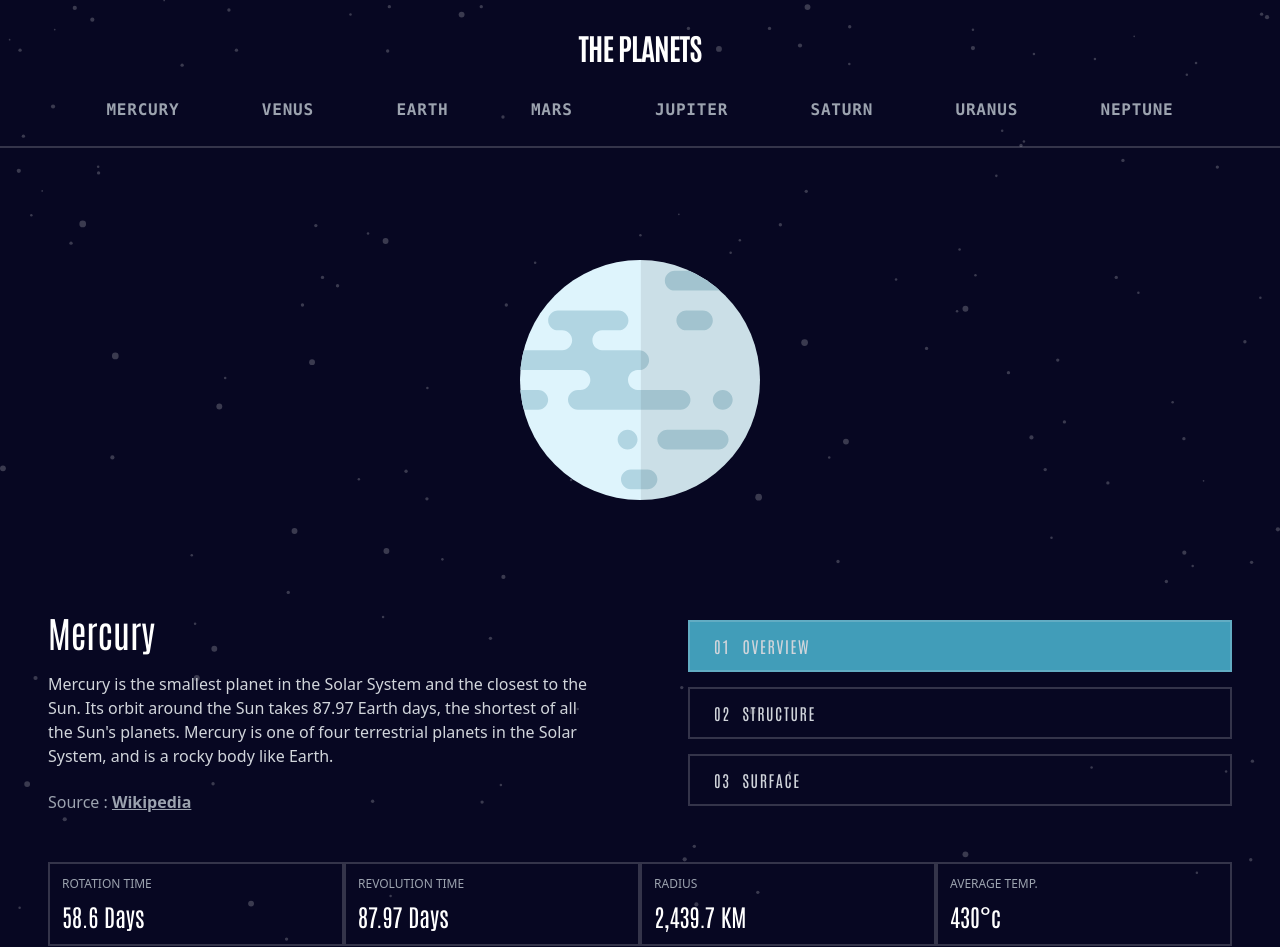
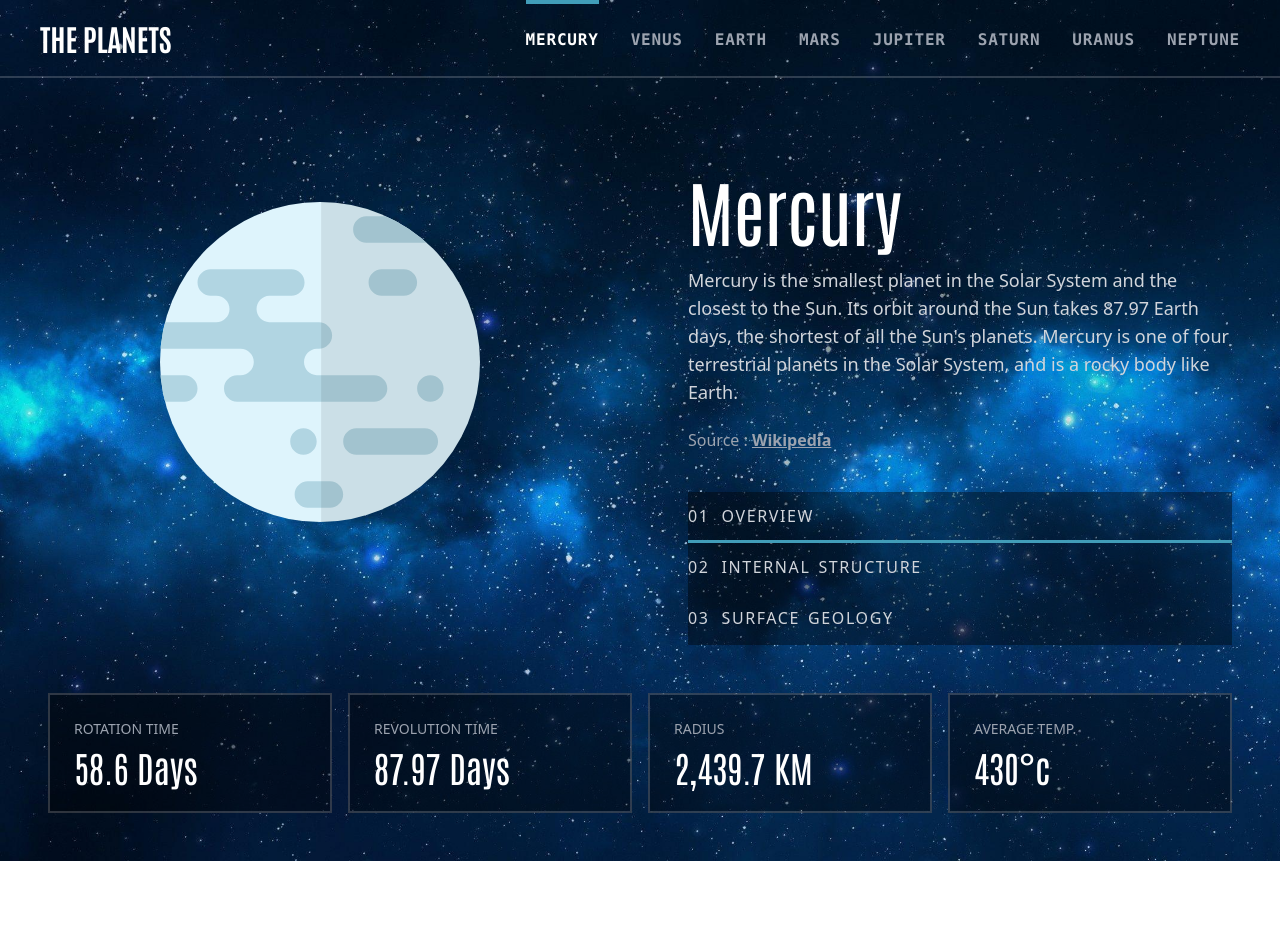
Before and after one commit to kisza18/planets, a Vue app: page /mercury in a window 1280 px wide. Shown: the top 947 px of the page. Built offline with nearby package versions, Linux system fonts and the light colour scheme; some icons are missing.

Commit message:
20211130

```diff
--- a/public/index.html
+++ b/public/index.html
@@ -10,6 +10,10 @@
       href="https://pro.fontawesome.com/releases/v5.10.0/css/all.css"
       integrity="sha384-AYmEC3Yw5cVb3ZcuHtOA93w35dYTsvhLPVnYs9eStHfGJvOvKxVfELGroGkvsg+p"
       crossorigin="anonymous"
+    />
+    <link
+      rel="stylesheet"
+      href="https://cdnjs.cloudflare.com/ajax/libs/animate.css/4.1.1/animate.min.css"
     />
 
     <title>The Planets</title>
--- a/src/components/Buttons.vue
+++ b/src/components/Buttons.vue
@@ -4,24 +4,24 @@
   >
     <button
       id="overviewBtn"
-      class="btn text-gray-300 tracking-widest active py-3 md:flex md:w-full md:px-6 md:border-2 md:border-opacity-20"
+      class="btn text-gray-300 tracking-widest active py-3 md:flex md:w-full md:px-6 md:border-2 md:border-opacity-20 md:font-sans md:font-bold lg:mb-5 bg-black bg-opacity-40"
     >
       <span class="hidden md:flex pr-3">01</span>
       OVERVIEW
     </button>
     <button
       id="structureBtn"
-      class="btn text-gray-300 tracking-widest py-3 md:flex md:w-full md:px-6 md:border-2 md:border-opacity-20"
+      class="btn text-gray-300 tracking-widest py-3 md:flex md:w-full md:px-6 md:border-2 md:border-opacity-20 md:font-sans md:font-bold lg:mb-5 bg-black bg-opacity-40"
     >
       <span class="hidden md:flex pr-3">02</span>
-      STRUCTURE
+      <span class="hidden md:flex pr-2">INTERNAL</span>STRUCTURE
     </button>
     <button
       id="surfaceBtn"
-      class="btn text-gray-300 tracking-widest py-3 md:flex md:w-full md:px-6 md:border-2 md:border-opacity-20"
+      class="btn text-gray-300 tracking-widest py-3 md:flex md:w-full md:px-6 md:border-2 md:border-opacity-20 md:font-sans md:font-bold lg:mb-10 bg-black bg-opacity-40"
     >
       <span class="hidden md:flex pr-3">03</span>
-      SURFACE
+      SURFACE<span class="hidden md:flex pl-2">GEOLOGY</span>
     </button>
   </div>
 </template>
@@ -36,7 +36,7 @@ export default {
 </script>
 
 <style scoped>
-@media screen and (max-width: 700px) {
+@media screen and (max-width: 767px) {
   button {
     border-bottom: 3px solid transparent;
   }
@@ -44,9 +44,16 @@ export default {
     border-bottom: 3px solid #419db9;
   }
 }
-@media screen and (min-width: 800px) {
+@media screen and (min-width: 768px) {
   .active {
     background-color: #419db9;
   }
+  button {
+    transition: 0.2s ease-in;
+  }
+  button:hover {
+    background: rgb(43, 42, 51);
+    transition: 0.2s ease-in;
+  }
 }
 </style>
--- a/src/components/Images.vue
+++ b/src/components/Images.vue
@@ -4,19 +4,19 @@
       :src="require(`../images/${planet}`)"
       alt="planet"
       id="planetImage"
-      class="w-44 md:w-60"
+      class="w-44 md:w-60 lg:w-80"
     />
     <img
       :src="require(`../images/${internal}`)"
       alt="internal"
       id="internalImage"
-      class="w-44 hidden md:w-60"
+      class="w-44 hidden md:w-80"
     />
     <img
       :src="require(`../images/${geology}`)"
       alt="geology"
       id="geologyImage"
-      class="absolute w-24 top-60 hidden md:w-36"
+      class="absolute w-24 top-60 hidden md:w-36 lg:top-96"
     />
   </div>
 </template>
--- a/src/components/Infos.vue
+++ b/src/components/Infos.vue
@@ -1,7 +1,10 @@
 <template>
-  <div class="px-16 md:text-left md:px-12">
-    <h1 class="text-4xl text-white pb-5">{{ name }}</h1>
-    <p id="contentText" class="text-gray-300 pb-10 font-sans font-thin md:pb-5">
+  <div class="px-16 md:text-left md:px-12 lg:pt-24 lg:mb-10">
+    <h1 class="text-4xl text-white pb-5 lg:text-7xl">{{ name }}</h1>
+    <p
+      id="contentText"
+      class="text-gray-300 pb-10 font-sans font-thin md:pb-5 lg:text-lg"
+    >
       {{ content }}
     </p>
     <span class="text-gray-400 font-sans font-thin"
--- a/src/components/Numbers.vue
+++ b/src/components/Numbers.vue
@@ -1,28 +1,40 @@
 <template>
-  <div class="w-full px-12 py-10 grid grid-cols-4">
+  <div class="w-full px-12 py-10 grid grid-cols-4 md:gap-4">
     <div
-      class="flex justify-between items-center border-2 border-opacity-20 py-3 px-5 my-2 col-span-4 md:col-span-1 md:flex-col md:items-start md:px-3"
+      class="flex justify-between items-center border-2 border-opacity-20 py-3 px-5 my-2 col-span-4 md:col-span-1 md:flex-col md:items-start md:px-3 lg:p-6 bg-black bg-opacity-40"
     >
-      <p class="text-gray-400 font-sans text-xs md:pb-2">ROTATION TIME</p>
-      <h2 class="text-white text-xl md:text-2xl">{{ rotation }}</h2>
+      <p class="text-gray-400 font-sans text-xs md:pb-2 lg:text-sm">
+        ROTATION TIME
+      </p>
+      <h2 class="text-white text-xl md:text-2xl lg:text-4xl">
+        {{ rotation }}
+      </h2>
     </div>
     <div
-      class="flex justify-between items-center border-2 border-opacity-20 py-3 px-5 my-2 col-span-4 md:col-span-1 md:flex-col md:items-start md:px-3"
+      class="flex justify-between items-center border-2 border-opacity-20 py-3 px-5 my-2 col-span-4 md:col-span-1 md:flex-col md:items-start md:px-3 lg:p-6 bg-black bg-opacity-40"
     >
-      <p class="text-gray-400 font-sans text-xs md:pb-2">REVOLUTION TIME</p>
-      <h2 class="text-white text-xl md:text-2xl">{{ revolution }}</h2>
+      <p class="text-gray-400 font-sans text-xs md:pb-2 lg:text-sm">
+        REVOLUTION TIME
+      </p>
+      <h2 class="text-white text-xl md:text-2xl lg:text-4xl">
+        {{ revolution }}
+      </h2>
     </div>
     <div
-      class="flex justify-between items-center border-2 border-opacity-20 py-3 px-5 my-2 col-span-4 md:col-span-1 md:flex-col md:items-start md:px-3"
+      class="flex justify-between items-center border-2 border-opacity-20 py-3 px-5 my-2 col-span-4 md:col-span-1 md:flex-col md:items-start md:px-3 lg:p-6 bg-black bg-opacity-40"
     >
-      <p class="text-gray-400 font-sans text-xs md:pb-2">RADIUS</p>
-      <h2 class="text-white text-xl md:text-2xl">{{ radius }}</h2>
+      <p class="text-gray-400 font-sans text-xs md:pb-2 lg:text-sm">RADIUS</p>
+      <h2 class="text-white text-xl md:text-2xl lg:text-4xl">{{ radius }}</h2>
     </div>
     <div
-      class="flex justify-between items-center border-2 border-opacity-20 py-3 px-5 my-2 col-span-4 md:col-span-1 md:flex-col md:items-start md:px-3"
+      class="flex justify-between items-center border-2 border-opacity-20 py-3 px-5 my-2 col-span-4 md:col-span-1 md:flex-col md:items-start md:px-3 lg:p-6 bg-black bg-opacity-40"
     >
-      <p class="text-gray-400 font-sans text-xs md:pb-2">AVERAGE TEMP.</p>
-      <h2 class="text-white text-xl md:text-2xl">{{ temperature }}</h2>
+      <p class="text-gray-400 font-sans text-xs md:pb-2 lg:text-sm">
+        AVERAGE TEMP.
+      </p>
+      <h2 class="text-white text-xl md:text-2xl lg:text-4xl">
+        {{ temperature }}
+      </h2>
     </div>
   </div>
 </template>
--- a/src/components/TheNavbar.vue
+++ b/src/components/TheNavbar.vue
@@ -1,7 +1,9 @@
 <template>
-  <div class="navbar w-full bg-transparent ">
   <div
-      class="flex items-center justify-between px-6 py-5 tracking-tighter border-b-2 border-opacity-20 md:justify-center md:border-none"
+    class="navbar w-full bg-transparent border-b-2 border-opacity-20 md:border-none"
+  >
+    <div
+      class="flex items-center justify-between px-6 py-5 tracking-tighter md:justify-center lg:hidden"
     >
       <a href="/" class="text-3xl font-bold text-white leading-none md:py-3"
         >THE PLANETS</a
@@ -153,65 +155,100 @@
     </ul>
 
     <!-- desktop nav -->
+    <div class="border-b-2 border-opacity-20">
       <div
-      class="desktop_nav hidden md:flex items-center justify-evenly text-gray-400 border-b-2 border-opacity-20 pb-6 pt-1 px-6"
+        class="desktop_nav hidden md:flex items-center justify-between text-gray-400 pb-6 pt-1 lg:pt-0 px-10 lg:pb-0 mx-auto"
       >
-      <router-link to="/mercury" class="flex justify-between items-center">
+        <a
+          href="/"
+          class="text-3xl font-bold text-white leading-none hidden lg:flex"
+          >THE PLANETS</a
+        >
+        <div
+          class="hidden md:flex items-center justify-evenly w-full lg:w-auto"
+        >
+          <router-link
+            to="/mercury"
+            class="cta_links flex justify-between items-center mr-8 lg:border-t-4 lg:border-transparent lg:py-6"
+          >
             <div class="flex items-center">
               <span class="text-md font-mono font-bold tracking-wider" href=""
                 >MERCURY</span
               >
             </div>
           </router-link>
-      <router-link to="/venus" class="flex justify-between items-center">
+          <router-link
+            to="/venus"
+            class="cta_links flex justify-between items-center mr-8 lg:border-t-4 lg:border-transparent lg:py-6"
+          >
             <div class="flex items-center">
               <span class="text-md font-mono font-bold tracking-wider" href=""
                 >VENUS</span
               >
             </div>
           </router-link>
-      <router-link to="/earth" class="flex justify-between items-center">
+          <router-link
+            to="/earth"
+            class="cta_links flex justify-between items-center mr-8 lg:border-t-4 lg:border-transparent lg:py-6"
+          >
             <div class="flex items-center">
               <span class="text-md font-mono font-bold tracking-wider" href=""
                 >EARTH</span
               >
             </div>
           </router-link>
-      <router-link to="/mars" class="flex justify-between items-center">
+          <router-link
+            to="/mars"
+            class="cta_links flex justify-between items-center mr-8 lg:border-t-4 lg:border-transparent lg:py-6"
+          >
             <div class="flex items-center">
               <span class="text-md font-mono font-bold tracking-wider" href=""
                 >MARS</span
               >
             </div>
           </router-link>
-      <router-link to="/jupiter" class="flex justify-between items-center">
+          <router-link
+            to="/jupiter"
+            class="cta_links flex justify-between items-center mr-8 lg:border-t-4 lg:border-transparent lg:py-6"
+          >
             <div class="flex items-center">
               <span class="text-md font-mono font-bold tracking-wider" href=""
                 >JUPITER</span
               >
             </div>
           </router-link>
-      <router-link to="/saturn" class="flex justify-between items-center">
+          <router-link
+            to="/saturn"
+            class="cta_links flex justify-between items-center mr-8 lg:border-t-4 lg:border-transparent lg:py-6"
+          >
             <div class="flex items-center">
               <span class="text-md font-mono font-bold tracking-wider" href=""
                 >SATURN</span
               >
             </div>
           </router-link>
-      <router-link to="/uranus" class="flex justify-between items-center">
+          <router-link
+            to="/uranus"
+            class="cta_links flex justify-between items-center mr-8 lg:border-t-4 lg:border-transparent lg:py-6"
+          >
             <div class="flex items-center">
               <span class="text-md font-mono font-bold tracking-wider" href=""
                 >URANUS</span
               >
             </div>
           </router-link>
-      <router-link to="/neptune" class="flex justify-between items-center">
+          <router-link
+            to="/neptune"
+            class="cta_links flex justify-between items-center lg:border-t-4 lg:border-transparent lg:py-6"
+          >
             <div class="flex items-center">
               <span class="text-md font-mono font-bold tracking-wider" href=""
                 >NEPTUNE</span
               >
             </div>
           </router-link>
+        </div>
+      </div>
     </div>
   </div>
 </template>
@@ -341,4 +378,41 @@ export default {
   /* transform: translateX(600px); */
   opacity: 0;
 }
+
+.desktop_nav {
+  max-width: 1500px;
+}
+
+a {
+  transition: 0.3s ease-in;
+}
+a:hover {
+  color: white;
+  transition: 0.3s ease-in;
+}
+@media screen and (min-width: 1024px) {
+  .cta_links {
+    position: relative;
+  }
+  .cta_links::after {
+    content: "";
+    position: absolute;
+    border-top: 5px solid #419db9;
+    top: -5px;
+    left: 50%;
+    right: 50%;
+    transition: all 500ms;
+  }
+  .cta_links:hover::after {
+    right: 0;
+    left: 0;
+  }
+  .router-link-active {
+    border-top: 4px solid #419db9;
+    color: white;
+  }
+}
+.router-link-active {
+  color: white;
+}
 </style>
--- a/src/layout/layout.vue
+++ b/src/layout/layout.vue
@@ -1,10 +1,11 @@
 <template>
   <div class="layout">
     <TheNav />
+    <main class="max-w-7xl mx-auto">
       <div class="grid grid-cols-2 text-white">
         <Buttons class="col-span-2 order-1 md:col-span-1 md:order-3" />
         <Images
-        class="col-span-2 order-2 md:order-1"
+          class="col-span-2 order-2 md:order-1 lg:col-span-1 lg:row-span-2"
           :planet="data.images.planet"
           :internal="data.images.internal"
           :geology="data.images.geology"
@@ -15,6 +16,11 @@
           :content="data.overview.content"
           :source="data.overview.source"
         />
+        <transition
+          mode="out-in"
+          enter-active-class="animate__backInUp"
+          leave-active-class="animate__backOutDown"
+        >
           <Numbers
             class="col-span-2 order-4"
             :rotation="data.rotation"
@@ -22,7 +28,9 @@
             :radius="data.radius"
             :temperature="data.temperature"
           />
+        </transition>
       </div>
+    </main>
   </div>
 </template>
 
@@ -77,7 +85,7 @@ export default {
 .layout {
   min-height: 100vh;
   background: hsl(240, 67%, 8%);
-  background-image: url("../images/background-stars.svg");
+  background-image: url("../images/background.jpg");
   background-size: cover;
 }
 </style>
```
Also changed, not shown: src/images/background.jpg (added). Lines whose indentation alone changed are shown as unchanged.
